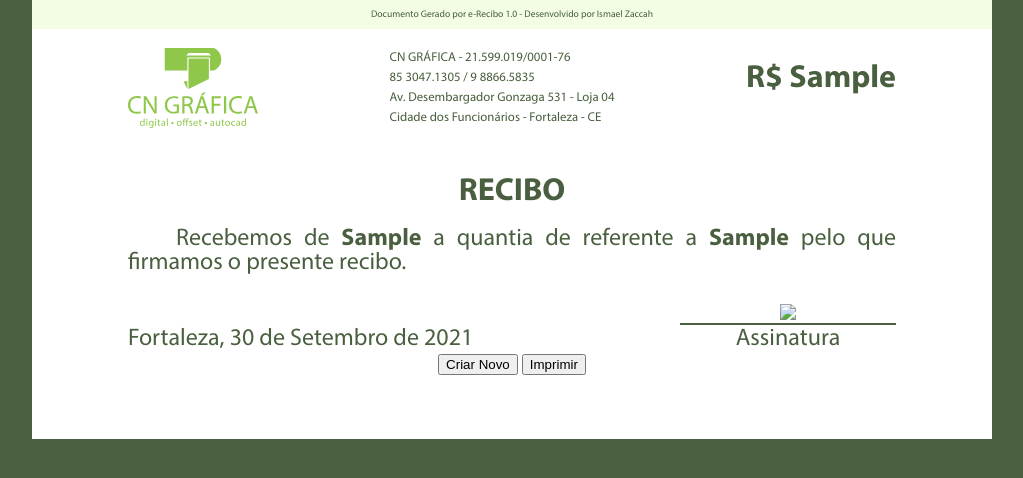
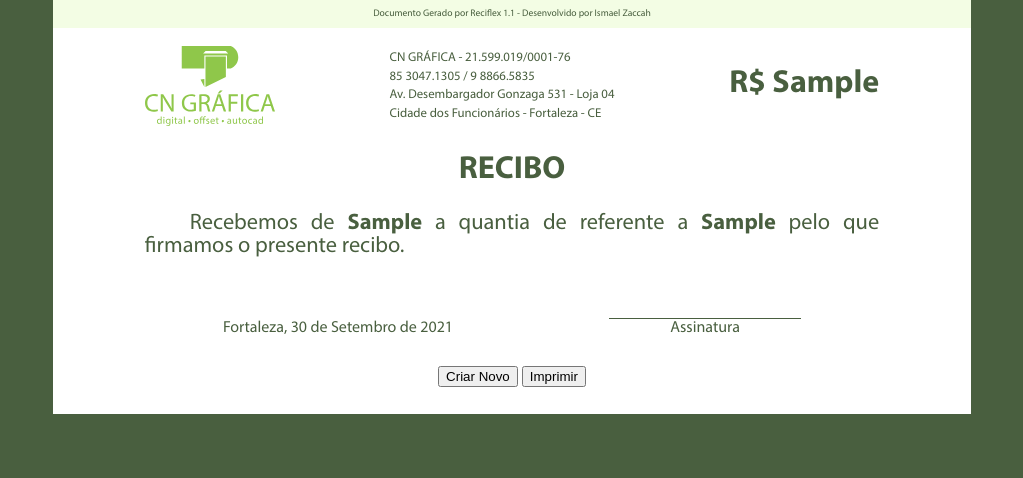
Before and after one commit to ismaelzaccah/reciflex-dev, a plain HTML site: page index.html in a window 1280 px wide. Both pictures are taken after typing "Sample", "Sample", "Sample" into the empty fields and a click on the button "Gerar Recibo". Shown: the whole page, without its empty margins (128-1151 px from the left). Drawn offline with Linux system fonts and the light colour scheme.

Commit message:
preparativos para a versão 1.1

```diff
--- a/app.js
+++ b/app.js
@@ -24,32 +24,35 @@ String.prototype.extenso = function(c){
 	}
 	return r.join(e);
 }
-
 //Fim do codigo de Terceiros--
 
 
 
 //Tela de Campos, Tela de impressão
-var screen          = document.querySelector("form")
-var printer         = document.querySelector("main")
+const screen          = document.querySelector("form")
+const printer         = document.querySelector("main")
 //Campos Digitaveis
-var clientField     = document.querySelector("#clientField")
-var numField        = document.querySelector("#numField")
-var refTextField    = document.querySelector("#refTextField")
+const clientField     = document.querySelector("#clientField")
+const numField        = document.querySelector("#numField")
+const refTextField    = document.querySelector("#refTextField")
+const todayCheckbox	  = document.querySelector("#todayCheckbox")
+const dateField		  = document.querySelector("#dateField")
 //Botões
-var buttonRender    = document.querySelector("#render")
-var buttonCreateNew = document.querySelector("#createNew")
-var buttonPrint     = document.querySelector("#print")
+const buttonRender    = document.querySelector("#render")
+const buttonCreateNew = document.querySelector("#createNew")
+const buttonPrint     = document.querySelector("#print")
 //Tags que receberão os dados ao renderizar
-var dateWrite       = document.querySelector("#today")
-var clientWrite     = document.querySelector("#clientWrite")
-var refTextWrite    = document.querySelector("#refTextWrite")
-var numExtWrite     = document.querySelector("#numExtWrite")
-var numWrite        = document.querySelector("#numWrite")
-//Data de hoje Automática
-var today           = new Date()
-var monthExt        = ["Janeiro", "Fevereiro", "Março", "Abril", "Maio", "Junho", "Julho", "Agosto", "Setembro", "Outubro", "Novembro", "Dezembro"]
-var date            = `Fortaleza, ${today.getDate()} de ${monthExt[today.getMonth()]} de ${today.getFullYear()}`
+const clientWrite     = document.querySelector("#clientWrite")
+const refTextWrite    = document.querySelector("#refTextWrite")
+const numExtWrite     = document.querySelector("#numExtWrite")
+const numWrite        = document.querySelector("#numWrite")
+const dateWrite       = document.querySelector("#dateWrite")
+const signatureWrite = document.querySelector("#signatureWrite")
+//Botões de --Imprimir-- e --Criar Novo-- da tela renderizada
+buttonCreateNew.addEventListener("click", ()=>{
+	window.location.reload()})
+buttonPrint.addEventListener("click", ()=>{
+		window.print()})
 
 //Função para escrever os dados tratados nas tags
 function writeInTag(tagLoad,tagTarget) {
@@ -57,15 +60,43 @@ function writeInTag(tagLoad,tagTarget) {
 	tagTarget.appendChild(text)
 }
 
-buttonCreateNew.addEventListener("click", ()=>{
-	window.location.reload()})
-	buttonPrint.addEventListener("click", ()=>{
-		window.print()})
+//Habilita o campo de DATA para entrada manual
+todayCheckbox.addEventListener("change", ()=>{
+	if (todayCheckbox.checked){
+		dateField.disabled = true
+	} else {
+		dateField.disabled = false
+	}
+})
+
+//Data de hoje Automática
+const today           = new Date()
+const monthExt        = ["Janeiro", "Fevereiro", "Março", "Abril", "Maio", "Junho", "Julho", "Agosto", "Setembro", "Outubro", "Novembro", "Dezembro"]
+var date
 
 //Ação do botão --Gerar Recibo-- da tela de Campos
 buttonRender.addEventListener("click", (event)=>{
 	event.preventDefault()
 
+	//Campo de data
+	if (todayCheckbox.checked){
+		date = `Fortaleza, ${today.getDate()} de ${monthExt[today.getMonth()]} de ${today.getFullYear()}`
+	} else {
+		date = dateField.value.split("-")
+		date[0] = parseInt(date[0], 10) //Ano YYYY
+		date[1] = parseInt(date[1], 10) //Mês MM
+		date[2] = parseInt(date[2], 10) //Dia DD
+		date = `Fortaleza, ${date[2]} de ${monthExt[--date[1]]} de ${date[0]}`
+	}
+	//Assinatura Variavel
+	var signature = document.querySelector("input[name=signature]:checked")
+	if (signature == null){
+			signatureWrite.src = ""
+			console.log(signature)
+	} else {
+		signatureWrite.src = `./img/signature${signature.value}.jpg`
+		console.log(signature)
+	}
 	//Remove epaços do do inicio/fim da string
 	var client = clientField.value.trim()
 	var refText = refTextField.value.trim()
--- a/index.html
+++ b/index.html
@@ -1,36 +1,58 @@
 <!DOCTYPE html>
-<html lang="en">
+<html lang="pt-BR">
 <head>
     <meta charset="UTF-8">
     <meta http-equiv="X-UA-Compatible" content="IE=edge">
     <meta name="viewport" content="width=device-width, initial-scale=1.0">
-    <title>Recibo Automático</title>
+    <title>Reciflex - Gerador de Recibos</title>
 </head>
 
 <link rel="stylesheet" href="./reset.css">
 <link rel="stylesheet" href="./style.css">
+<link rel="shortcut icon" href="./icon.png"/>
 
 <body>
     <form>
-        <a class="title" target="_blank" href="https://github.com/ismaelzaccah/e-Recibo-1.0"><h1>e-Recibo 1.0</h1>
+        <a class="title" target="_blank" href="https://github.com/ismaelzaccah/reciflex-stable">
+            <img src="./logo.svg" alt="Reciflex Logotipo">
+            <span>1.1</span>
             <p>Desenvolvido por Ismael Zaccah</p></a>
 
+        <div class="fields flexColumn">
 
-        <div class="fields">
-            <div>
-                <p><b>Cliente:</b></p>
+            <div class="flexColumn">
+                <p>Cliente:</p>
                 <input id="clientField" type="text">
             </div>
+
+            <div class="flexColumn">
+                <p>Referente a</p>
+                <textarea id="refTextField" cols="30" rows="15"></textarea>
+            </div>
+
+            <div class="flexRow" >
+                <div>
+                    <p>Data:
+                        <input id="todayCheckbox" type="checkbox" checked>
+                        <label>Hoje</label>
+                    </p>
+                    <input id="dateField" type="date" disabled>
+                </div>
+
+                <div class="flexColumn">
+                    <p>Valor:</p>
+                    <input id="numField" type="text">
+                </div>
+            </div>
+
             <div>
-                <p><b>Valor:</b></p>
-                <input id="numField" type="text" >
-            </div>
-            <div>
-                <p><b>Referente a</b></p>
-                <textarea id="refTextField" cols="30" rows="15"></textarea>
-                <!-- <input id="refImg" type="file"> -->
+                <p>Assinatura:</p>
+                <input type="radio" name="signature" value="1"><label>Assinatura1</label>
+                <input type="radio" name="signature" value="2"><label>Assinatura2</label>
+                <input type="radio" name="signature" value="3"><label>Assinatura3</label>
             </div>
         </div>
+
 
         <div class="buttons">
             <button type="reset">Limpar Campos</button>
@@ -38,13 +60,13 @@
         </div>
     </form>
 
-    <main class="off">
+    <main class="off flexColumn">
 
-        <a class="developer" target="_blank" href="https://github.com/ismaelzaccah/e-Recibo-1.0">Documento Gerado por e-Recibo 1.0 - Desenvolvido por Ismael Zaccah</a>
+        <a class="developer" target="_blank" href="https://github.com/ismaelzaccah/reciflex-stable">Documento Gerado por Reciflex 1.1 - Desenvolvido por Ismael Zaccah</a>
 
-        <div class="header">
+        <div class="printMargin flexRow">
             <img class="logo" src="./img/logo.svg">
-            <div class="company">
+            <div class="company flexColumn">
                 <p>CN GRÁFICA - 21.599.019/0001-76</p>
                 <p>85 3047.1305 / 9 8866.5835</p>
                 <p>Av. Desembargador Gonzaga 531 - Loja 04</p>
@@ -55,17 +77,17 @@
 
         <h1><b>RECIBO</b></h1>
 
-        <p class="content">Recebemos de <b id="clientWrite"></b> a quantia de <b id="numExtWrite"></b> referente a <b id="refTextWrite"></b> pelo que firmamos o presente recibo.</p>
+        <p class="content printMargin">Recebemos de <b id="clientWrite"></b> a quantia de <b id="numExtWrite"></b> referente a <b id="refTextWrite"></b> pelo que firmamos o presente recibo.</p>
 
-        <div class="footer">
-            <p id="today"></p>
+        <div class="footer flexRow printMargin">
+            <p id="dateWrite"></p>
             <div class="signature">
-                <img src="./img/signature.jpg">
+                <img id="signatureWrite" src="">
                 <p>Assinatura</p>
             </div>
         </div>
 
-        <div class="printOff">
+        <div class="printOff printButtons">
             <button id="createNew">Criar Novo</button>
             <button id="print">Imprimir</button>
         </div>
--- a/style.css
+++ b/style.css
@@ -6,16 +6,36 @@
     font-family: Myriad;
     src: url(./font/MyriadPro-Regular.otf);
 }
-h1, h2, h3, h4, h5, h6, p, a{
+.reciflexLogo{
+    width: 150px;
+    height: 300px;
+    fill: violet;
+}
+h1, h2, h3, h4, h5, h6, p, a, b, label{
     font-family: Myriad;
     text-decoration: none;
     color: rgb(73, 95, 63);
 }
+h1{
+    font-family: MyriadBold;
+    font-size: 2em;
+}
 b{font-family: MyriadBold;}
-h1{font-size: 2em;}
 .title{text-align: center;}
-.title h1{font-family: MyriadBold;}
+.title img{width: 180px;}
+.title span{position: absolute;}
 .title p{font-size: 0.7em;}
+.flexColumn{
+    display: flex;
+    flex-direction:column;
+    justify-content: space-between;
+}
+.flexRow{
+    display: flex;
+    flex-direction: row;
+    justify-content: space-between;
+    align-content: space-between;
+}
 body{
     display: flex;
     justify-content: center;
@@ -23,29 +43,26 @@ body{
 }
 form{
     width: 400px;
-    height: 500px;
+    height: 570px;
     background-color: rgb(243, 253, 228);
     border-radius: 10px;
-
     display: flex;
     flex-direction: column;
-    justify-content: space-around;
+    justify-content: space-evenly;
     align-items: center;
 }
 .fields{
     width: 95%;
     height: 70%;
-    display: flex;
-    flex-direction: column;
-    justify-content: space-around;
 }
-.fields div{
-    display: flex;
-    flex-direction:column;
-    justify-content: space-around;
-}
+.fields p{font-family: MyriadBold;}
 
 /* ==========Renderização========== */
+
+.printMargin{
+    margin-left: 10%;
+    margin-right: 10%;
+}
 
 /* --Cabeçalho-- */
 
@@ -55,84 +72,57 @@ form{
     margin-bottom: 2%;
     padding: 1%;
 }
-.header{
-    margin-bottom: 3%;
-    margin-left: 10%;
-    margin-right: 10%;
-    display: flex;
-    flex-direction:row;
-    justify-content: space-between;
-}
 .logo{
     max-width: 130px;
-    max-height: 130px;
+    max-height: 140px;
 }
 .company{
-    display: flex;
-    flex-direction: column;
-    justify-content: space-around;
+    justify-content: space-evenly;
     align-items: flex-start;
 }
-.header div{align-content: space;}
-.header p{font-size: 0.8em;}
+.company p{font-size: 0.8em;}
 
 /* --Conteudo-- */
 
 main{
-    margin: 0px auto;
-    padding-bottom: 5%;
     max-width: 960px;
     background-color: white;
     text-align: center;
-
-    display: flex;
-    flex-direction: column;
-
 }
 main h1{
-    margin-top: 2%;
-    margin-bottom: 2%;
+    margin-top: 3%;
+    margin-bottom: 3%;
 }
 .content{
     text-indent: 2em;
-    font-size: 1.5em;
+    font-size: 1.4em;
     text-align: justify;
-    margin-left: 10%;
-    margin-right: 10%;
-
-    padding-bottom: 3%;
 }
 
 /* --Rodapé-- */
 
 .footer{
-    margin-left: 10%;
-    margin-right: 10%;
-    display: flex;
-    flex-direction: row;
-    justify-content: space-between;
+    height: 5em;
+    justify-content: space-around;
     align-items:flex-end;
 }
-.footer p{font: 1.5em Myriad;}
-
+.footer p{font: 1em Myriad;}
+.printButtons{margin: 3%;}
 .signature{
     align-items: center;
     text-align: center;
 }
-.signature img{width: 150px;}
+.signature img{width: 160px;}
 .signature p{
-    width: 9em;
-    border-top: solid rgb(73, 95, 63) 0.6mm;
+    width: 12em;
+    border-top: solid rgb(73, 95, 63) 0.4mm;
 }
 
 /* --Impressão-- */
 
 .off{display: none;}
 
+@page {size: A4;}
 @media print{
     .printOff{display: none;}
     .developer{margin-top: 2%;}
-@page {
-    size: A4;
-    margin: auto;
-}
```
Also changed, not shown: icon.png (added), img/signature1.jpg (added), img/signature2.jpg (added), img/signature3.jpg (added), logo.svg (added), 1 other file.
